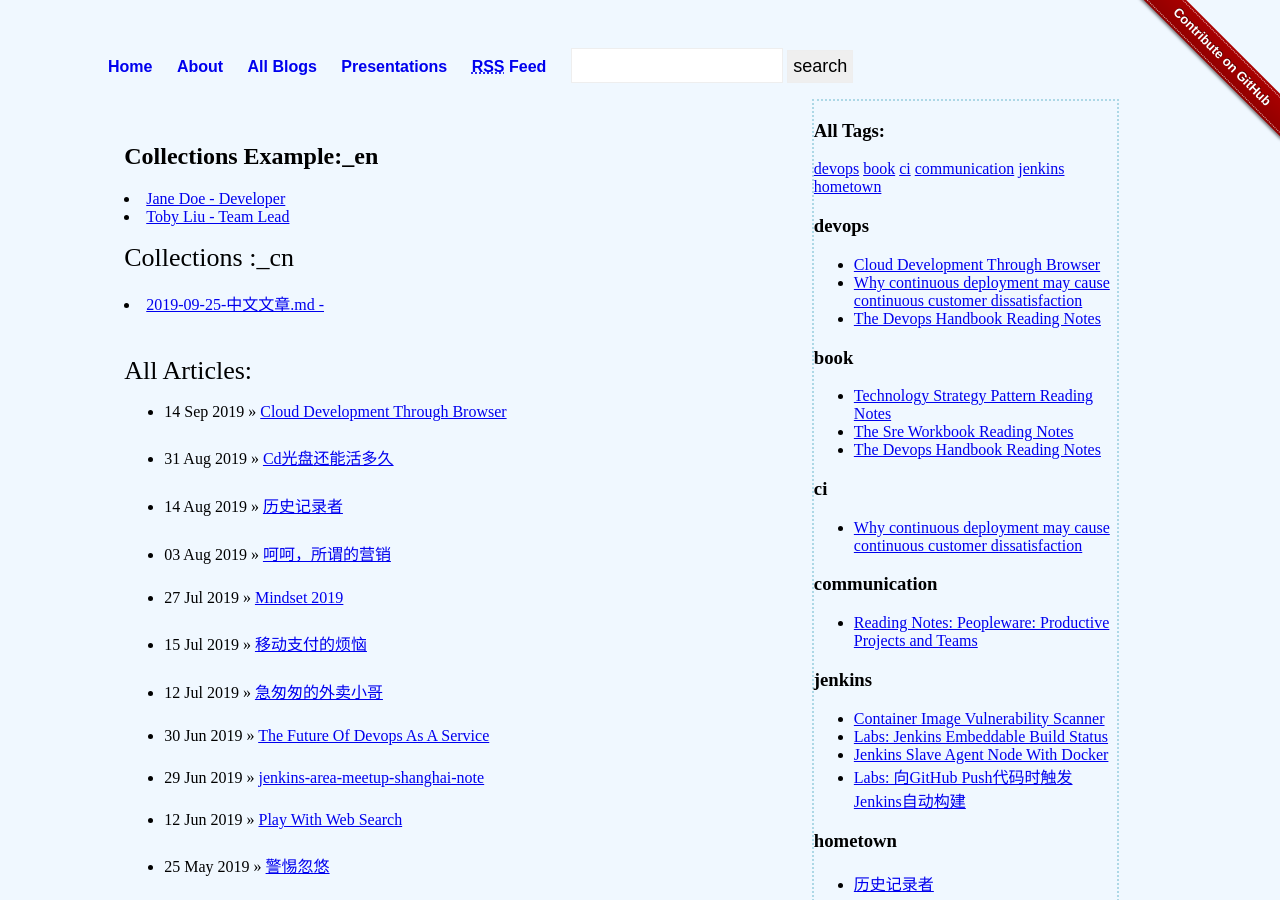
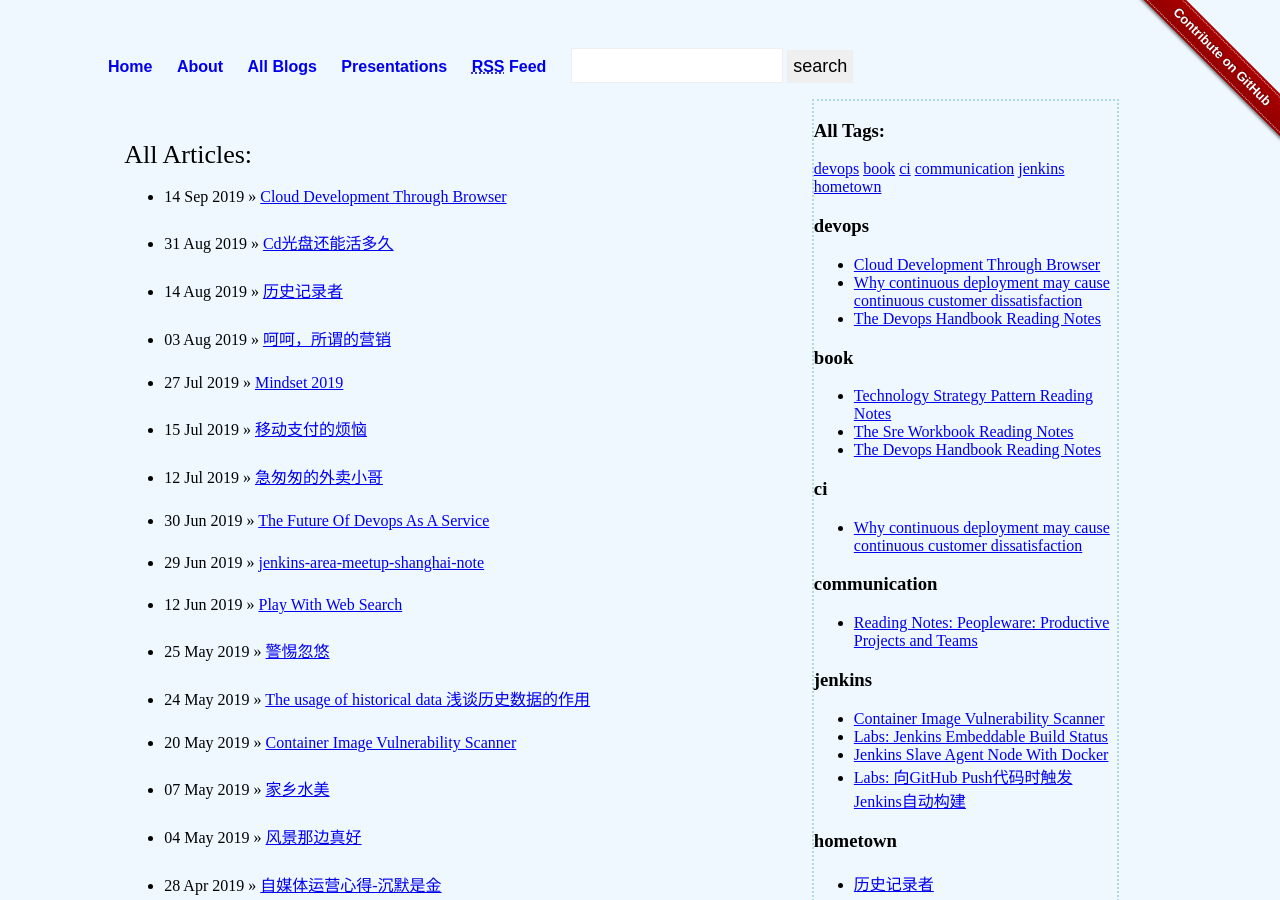
Before and after one commit to liuning0820/liuning0820.github.io, a Jekyll site: the page built from all.html, in a window 1280 px wide and 900 px high. Built offline with Jekyll 4.4.1, drawn with Linux system fonts in a browser that asks for light colours.

Commit message:
Disable Collections

```diff
--- a/Gemfile
+++ b/Gemfile
@@ -1,5 +1,4 @@
 source 'https://rubygems.org'
-gem 'jekyll', '3.7.4'
 gem 'github-pages', group: :jekyll_plugins
 gem 'jekyll-feed'
 gem 'jekyll-paginate-v2'
--- a/_config.yml
+++ b/_config.yml
@@ -49,12 +49,11 @@ comment:
 # collections:
 #     - en
 
-collections:
-  en:
-    output: true
-    permalink: /:collection/:path/
+# collections:
+#   en:
+#     output: true
+#     permalink: /:collection/:path/
 
-# 中文集
-  cn:
-    output: true
-    permalink: /cn/:path/
+#   cn:
+#     output: true
+#     permalink: /cn/:path/
--- a/all.html
+++ b/all.html
@@ -3,24 +3,23 @@ layout: default
 title: 对刘谈心-liuning0820.github.io
 ---
 
-	<h2>Collections Example:_en</h2>
+	<!-- <h2>Collections Example:_en</h2>
 
 	{% for staff_member in site.en %}
 
 		<li><a href="{{ staff_member.url | prepend: site.baseurl }}">
 		{{ staff_member.name }} - {{ staff_member.position }}
 		</a></li>
-		<!-- <p>{{ staff_member.content}}</p> -->
-	{% endfor %}
+	{% endfor %} -->
 
-	<h1>Collections :_cn</h1>
+	<!-- <h1>Collections :_cn</h1>
 
 	{% for item in site.cn %}
 
 		<li><a href="{{ item.url | prepend: site.baseurl }}">
 		{{ item.name }} - {{ item.position }}
 		</a></li>
-	{% endfor %}
+	{% endfor %} -->
 
 
 	　　<h1>All Articles:</h1>
```
